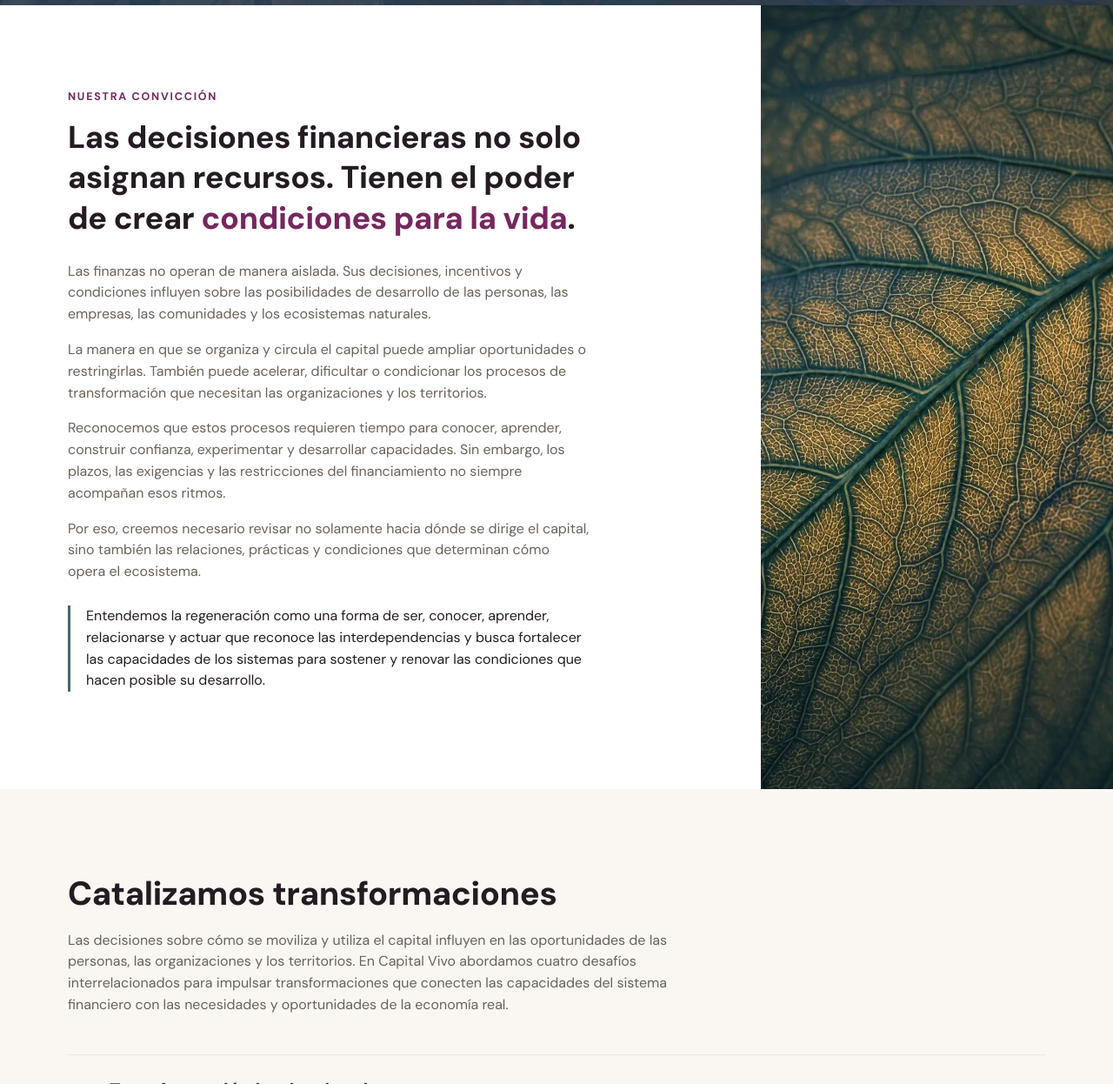
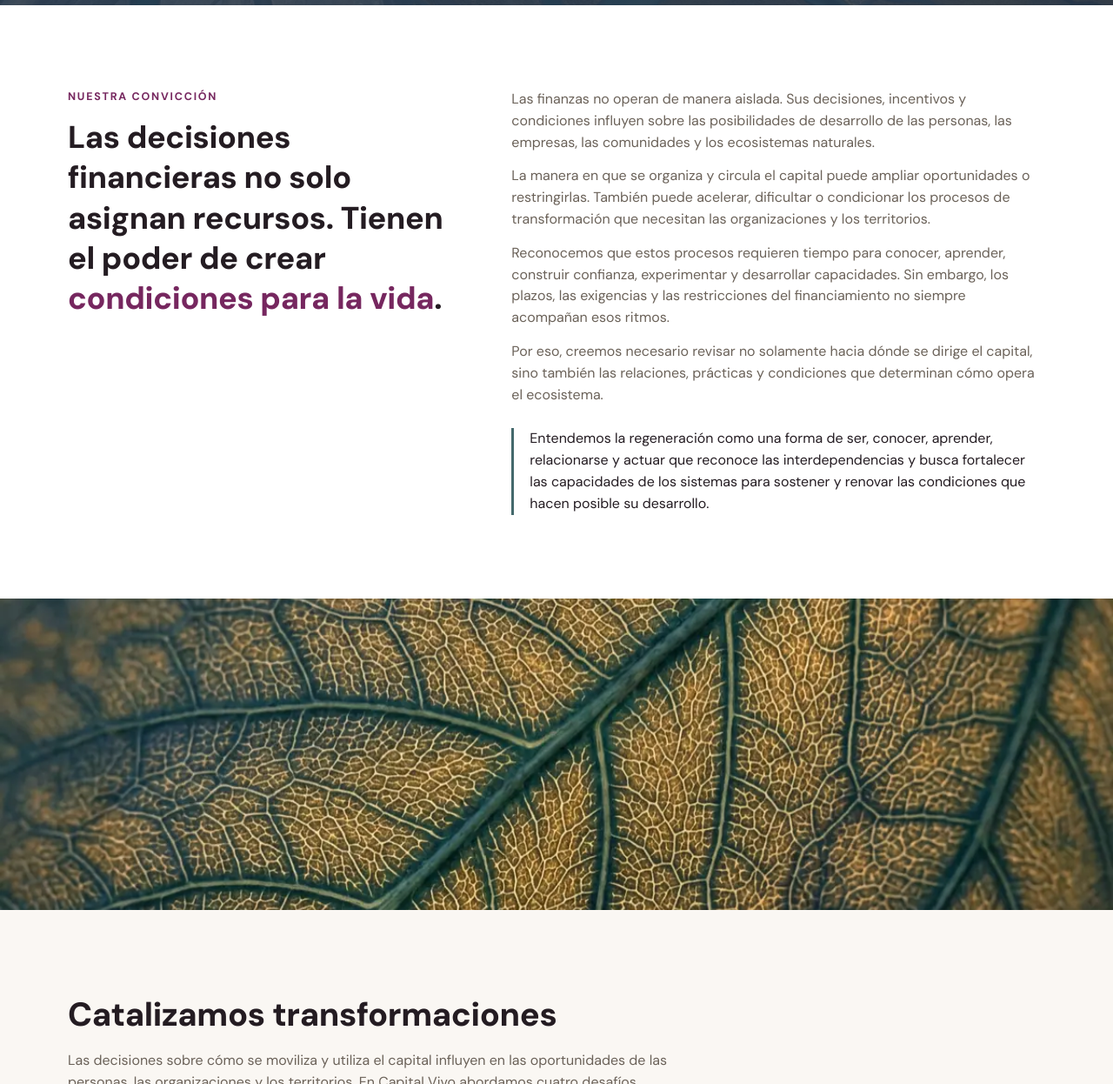
Before and after one commit to cocteauuk/capitalvivo, a plain HTML site: page index.html in a window 1280 px wide. Shown: the part 634-1880 px from the top of the page at 87% size. Drawn offline with Linux system fonts and the light colour scheme.

Commit message:
Convicción a dos columnas y franja de imagen a todo el ancho antes de Catalizamos
Co-Authored-By: Claude Opus 5.5 <noreply@anthropic.com>
Claude-Session: https://claude.ai/code/session_01DHNxs6UjLQ6p6LzrZmjmGr

```diff
--- a/index.html
+++ b/index.html
@@ -584,6 +584,21 @@
     color:var(--ink); border-left:3px solid var(--salvia); padding-left:18px; margin-top:26px;
   }
 
+  .convic-grid{display:grid; grid-template-columns:5fr 7fr; gap:72px; align-items:start;}
+  .convic-head{position:sticky; top:116px;}
+  .convic-head h2.lede{margin-bottom:0;}
+  .convic-body p{color:var(--muted); font-size:16px; margin:0; max-width:640px;}
+  .convic-body p + p{margin-top:14px;}
+  @media (max-width:860px){
+    .convic-grid{grid-template-columns:1fr; gap:28px;}
+    .convic-head{position:static;}
+  }
+
+  /* ---------- FRANJA DE IMAGEN (entre Convicción y Catalizamos) ---------- */
+  .image-strap{height:clamp(220px, 28vw, 420px); overflow:hidden;}
+  .image-strap picture{display:block; width:100%; height:100%;}
+  .image-strap img{width:100%; height:100%; object-fit:cover; object-position:center;}
+
   /* ---------- 03 DESAFÍOS (acordeón) ---------- */
   .cat-intro{max-width:760px;}
   .cat-intro h2{font-size:clamp(26px,3vw,38px); line-height:1.3; margin-bottom:16px;}
@@ -738,25 +753,29 @@
 -->
 
 <!-- 02 · NUESTRA CONVICCIÓN -->
-<section class="convic split-section" id="convic">
-<div class="split">
-<div class="split-copy">
+<section class="convic" id="convic">
+<div class="wrap convic-grid">
+<div class="convic-head">
 <p class="eyebrow">Nuestra convicción</p>
 <h2 class="lede">Las decisiones financieras no solo asignan recursos. Tienen el poder de crear <em>condiciones para la vida</em>.</h2>
+</div>
+<div class="convic-body">
 <p>Las finanzas no operan de manera aislada. Sus decisiones, incentivos y condiciones influyen sobre las posibilidades de desarrollo de las personas, las empresas, las comunidades y los ecosistemas naturales.</p>
 <p>La manera en que se organiza y circula el capital puede ampliar oportunidades o restringirlas. También puede acelerar, dificultar o condicionar los procesos de transformación que necesitan las organizaciones y los territorios.</p>
 <p>Reconocemos que estos procesos requieren tiempo para conocer, aprender, construir confianza, experimentar y desarrollar capacidades. Sin embargo, los plazos, las exigencias y las restricciones del financiamiento no siempre acompañan esos ritmos.</p>
 <p>Por eso, creemos necesario revisar no solamente hacia dónde se dirige el capital, sino también las relaciones, prácticas y condiciones que determinan cómo opera el ecosistema.</p>
 <p class="def">Entendemos la regeneración como una forma de ser, conocer, aprender, relacionarse y actuar que reconoce las interdependencias y busca fortalecer las capacidades de los sistemas para sostener y renovar las condiciones que hacen posible su desarrollo.</p>
 </div>
-<div class="split-media">
+</div>
+</section>
+
+<!-- Franja de imagen a todo el ancho entre Convicción y Catalizamos -->
+<div class="image-strap">
 <picture>
 <source srcset="images/conviccion.webp" type="image/webp"/>
 <img alt="Nervaduras de una hoja a contraluz, red de conducción que distribuye recursos por todo el tejido" decoding="async" height="1600" loading="lazy" src="images/conviccion.jpg" width="1200"/>
 </picture>
 </div>
-</div>
-</section>
 
 <!-- 03 · CATALIZAMOS TRANSFORMACIONES -->
 <section class="alt" id="catalizamos">
```
